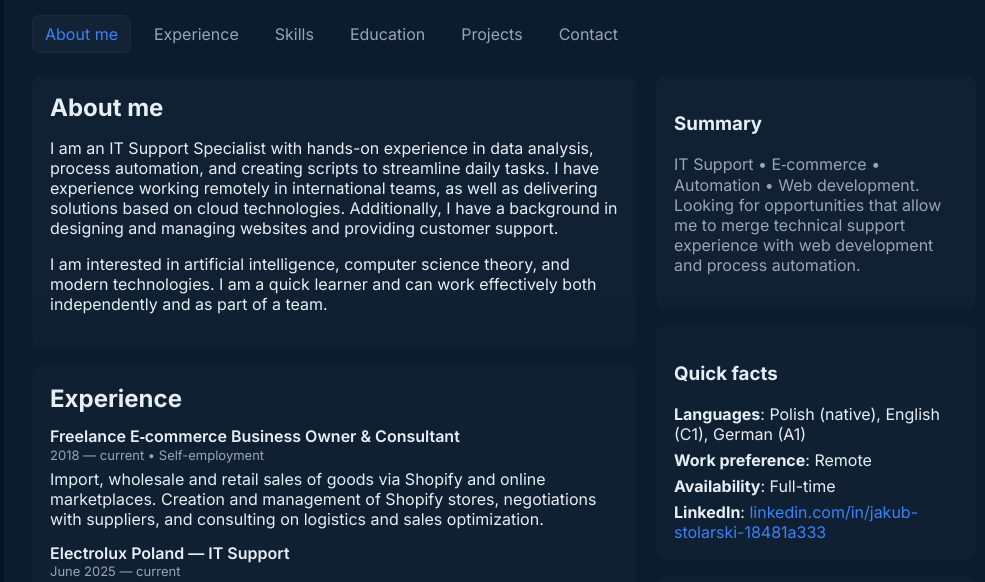
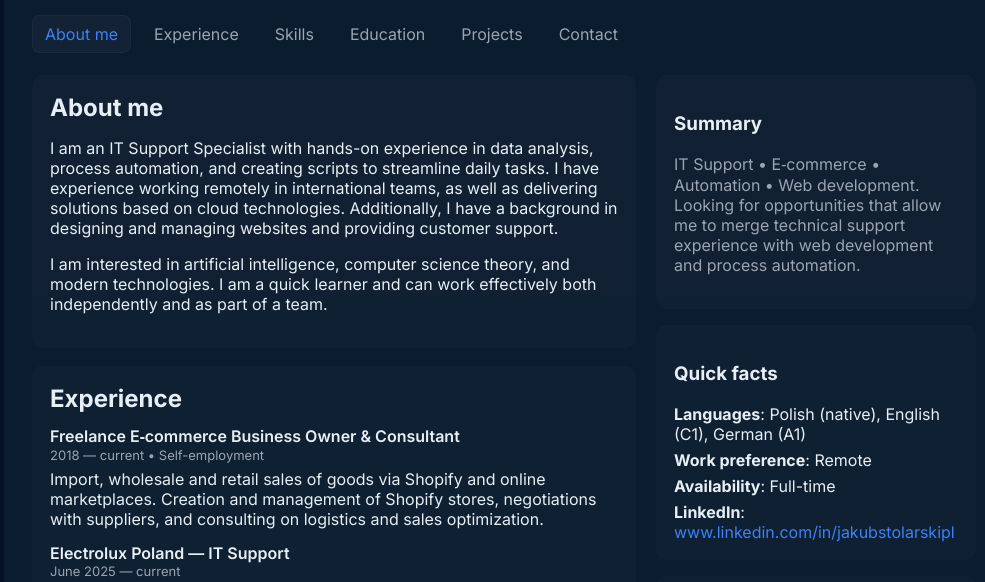
Before and after one commit to JakubStolarski7/my-website, a plain HTML site: page index.html in a window 1280 px wide. Shown: the part 147-729 px from the top of the page, without its empty margins (136-1121 px from the left). Drawn offline with Linux system fonts and the light colour scheme.

Commit message:
Update index.html

```diff
--- a/index.html
+++ b/index.html
@@ -192,7 +192,7 @@
             <div><strong>Languages</strong>: Polish (native), English (C1), German (A1)</div>
             <div><strong>Work preference</strong>: Remote</div>
             <div><strong>Availability</strong>: Full-time</div>
-            <div><strong>LinkedIn</strong>: <a class="link" href="https://www.linkedin.com/in/jakub-stolarski-18481a333" target="_blank">linkedin.com/in/jakub-stolarski-18481a333</a></div>
+            <div><strong>LinkedIn</strong>: <a class="link" href="www.linkedin.com/in/jakubstolarskipl" target="_blank">www.linkedin.com/in/jakubstolarskipl</a></div>
           </div>
         </div>
 
```
